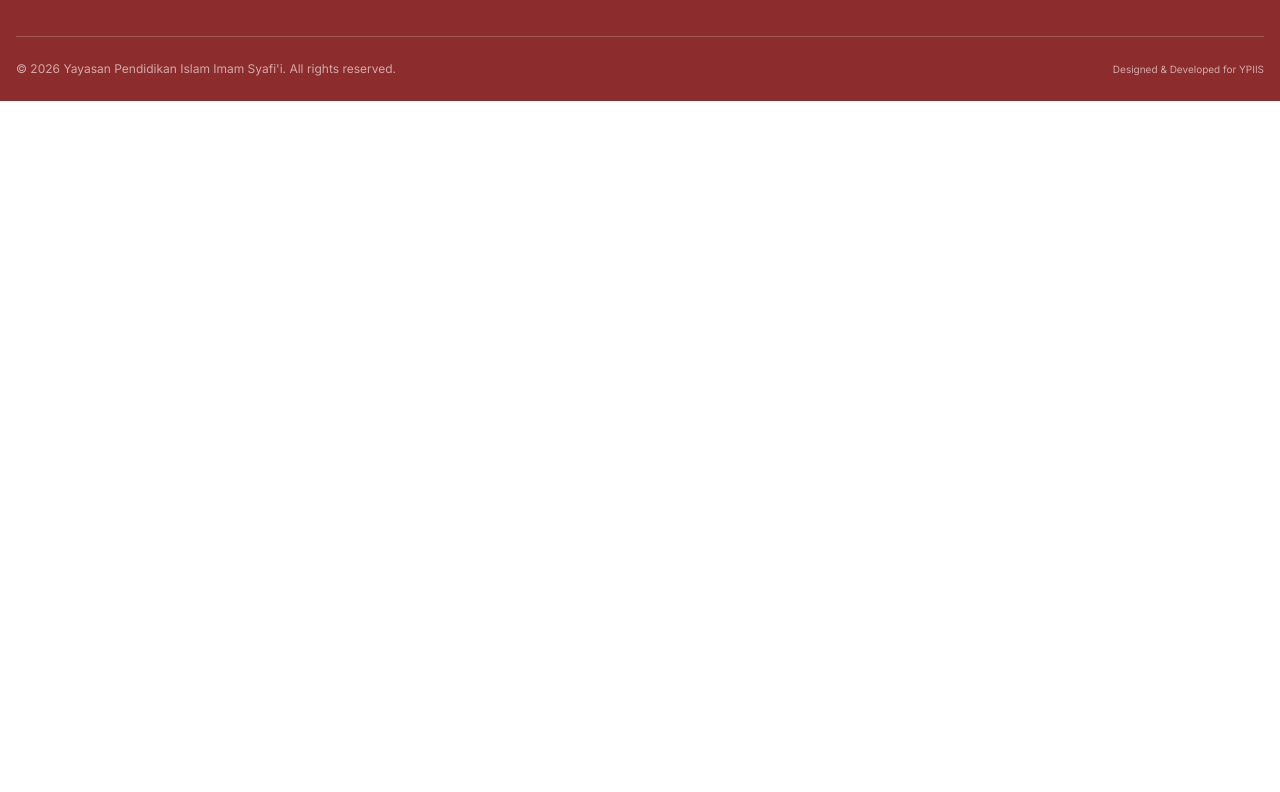
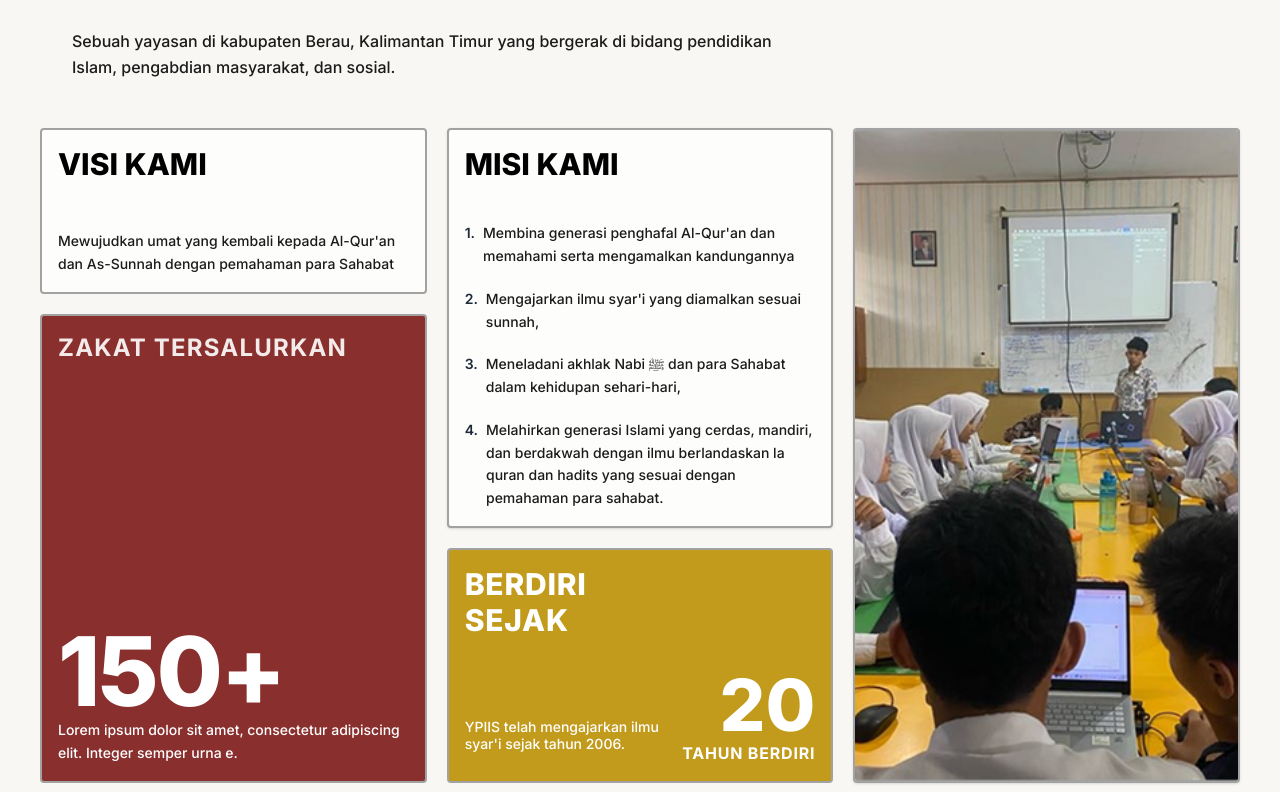
Before and after one commit to morenorpl/ypiis_company_web, a Next.js app: page / in a window 1280 px wide. Shown: the part 1088-1880 px from the top of the page. Before the commit the page ends 1189 px from the top, so only its background shows below. Built offline with nearby package versions, Linux system fonts and the light colour scheme.

Commit message:
feat: Added Tentang Kami Section for Home Page

```diff
--- /dev/null
+++ b/app/components/home/TentangKamiSection.tsx
@@ -0,0 +1,118 @@
+import Image from "next/image";
+
+const MISSION_POINTS = [
+  "Membina generasi penghafal Al-Qur'an dan memahami serta mengamalkan kandungannya",
+  "Mengajarkan ilmu syar'i yang diamalkan sesuai sunnah,",
+  "Meneladani akhlak Nabi ﷺ dan para Sahabat dalam kehidupan sehari-hari,",
+  "Melahirkan generasi Islami yang cerdas, mandiri, dan berdakwah dengan ilmu berlandaskan la quran dan hadits yang sesuai dengan pemahaman para sahabat.",
+];
+
+export default function TentangKamiSection() {
+  return (
+    <section className="container mx-auto px-10 py-8">
+      {/* 1. SECTION HEADER */}
+      <div className="mb-12 space-y-6 max-w-3xl px-8">
+        <h2 className="text-5xl font-extrabold text-[#8C2C2C] uppercase tracking-wide">
+          Tentang Kami
+        </h2>
+        <p className="text-md  text-[#1B1B1B]  font-medium leading-relaxed">
+          Sebuah yayasan di kabupaten Berau, Kalimantan Timur yang bergerak di
+          bidang pendidikan Islam, pengabdian masyarakat, dan sosial.
+        </p>
+      </div>
+
+      {/* 2. THREE-COLUMN BENTO GRID */}
+      <div className="grid grid-cols-1 lg:grid-cols-12 gap-5 items-stretch">
+        {/* COLUMN 1: VISI & ZAKAT (4 Cols) */}
+        <div className="lg:col-span-4 flex flex-col gap-5 justify-between">
+          {/* Visi Kami (Top Light Box) */}
+          <div className="bg-[#FDFDFB] border-2 border-[#A2A2A2] flex justify-start flex-col rounded-sm px-4 py-4">
+            <h3 className="text-3xl font-extrabold text-black uppercase mb-12">
+              Visi Kami
+            </h3>
+            <div className="max-w-90">
+              <p className="text-sm text-[#1B1B1B] font-medium leading-relaxed">
+                Mewujudkan umat yang kembali kepada Al-Qur'an dan As-Sunnah
+                dengan pemahaman para Sahabat
+              </p>
+            </div>
+          </div>
+
+          {/* Zakat Tersalurkan (Bottom Maroon Box) */}
+          <div className="bg-[#89302F] text-white border-2 border-[#A2A2A2] rounded-sm px-4 py-4 flex flex-col justify-between flex-1 min-h-55">
+            <h3 className="text-2xl font-bold uppercase tracking-wider mb-40 text-white/90">
+              Zakat Tersalurkan
+            </h3>
+            <div className="mt-8">
+              <span className="text-8xl font-extrabold tracking-tight block">
+                150+
+              </span>
+
+              <div className="max-w-90">
+                <p className="text-sm text-white font-medium leading-relaxed">
+                  Lorem ipsum dolor sit amet, consectetur adipiscing elit.
+                  Integer semper urna e.
+                </p>
+              </div>
+            </div>
+          </div>
+        </div>
+
+        {/* COLUMN 2: MISI & BERDIRI SEJAK (4 Cols) */}
+        <div className="lg:col-span-4 flex flex-col gap-5 justify-between">
+          {/* Misi Kami (Top Tall Light Box) */}
+          <div className="bg-[#FDFDFB] border-2 border-[#A2A2A2] rounded-sm p-4 shadow-sm flex-1">
+            <h3 className="text-3xl font-extrabold text-black uppercase mb-10">
+              Misi Kami
+            </h3>
+            <ol className="space-y-5 text-sm font-medium text-[#1B1B1B] list-none">
+              {MISSION_POINTS.map((point, index) => (
+                <li
+                  key={index}
+                  className="flex gap-2 items-start leading-relaxed"
+                >
+                  <span className="font-semibold text-gray-800 shrink-0">
+                    {index + 1}.
+                  </span>
+                  <span>{point}</span>
+                </li>
+              ))}
+            </ol>
+          </div>
+
+          {/* Berdiri Sejak (Bottom Gold Box) */}
+          <div className="bg-[#C29B1D] text-white border-2 border-[#A2A2A2] rounded-sm p-4 flex items-end justify-between min-h-27.5">
+            <div className="space-y-1">
+              <h3 className="text-3xl font-extrabold mb-20 uppercase tracking-wide">
+                Berdiri Sejak
+              </h3>
+              <p className="text-sm text-white font-medium mb-3 max-w-60 leading-tight">
+                YPIIS telah mengajarkan ilmu syar'i sejak tahun 2006.
+              </p>
+            </div>
+
+            <div className="text-right shrink-0">
+              <span className="text-7xl font-extrabold leading-none block">
+                20
+              </span>
+              <span className="text-md font-bold uppercase tracking-wider text-white block">
+                Tahun Berdiri
+              </span>
+            </div>
+          </div>
+        </div>
+
+        {/* COLUMN 3: PHOTO (4 Cols) */}
+        <div className="lg:col-span-4 relative min-h-87.5 lg:min-h-full border-2 border-[#A2A2A2] rounded-sm overflow-hidden shadow-sm">
+          <Image
+            src="/tentang-kami-classroom.png" // Place your classroom photo in public/tentang-kami-classroom.jpg
+            alt="Kegiatan Belajar Santri YPIIS"
+            fill
+            className="object-cover object-center"
+            sizes="(max-width: 1024px) 100vw, 33vw"
+          />
+        </div>
+      </div>
+    </section>
+  );
+}
--- a/app/page.tsx
+++ b/app/page.tsx
@@ -1,15 +1,15 @@
-import Image from 'next/image';
-import HeroSection from './components/home/HeroSection';
+import Image from "next/image";
+import HeroSection from "./components/home/HeroSection";
+import TentangKamiSection from "./components/home/TentangKamiSection";
 
 export default function HomePage() {
   return (
-    <div className="space-y-16 pb-16">
-
+    <div className="space-y-40 pb-16">
       {/* 1. Hero Section (Image and Title) */}
       <HeroSection />
 
-      {/* Additional sections (Logos, Sponsorship, etc.) can follow here */}
-
+      {/* 2. Tentang Kami Section (Image and Title) */}
+      <TentangKamiSection />
     </div>
   );
 }
```
Also changed, not shown: public/tentang-kami-classroom.png (added).
